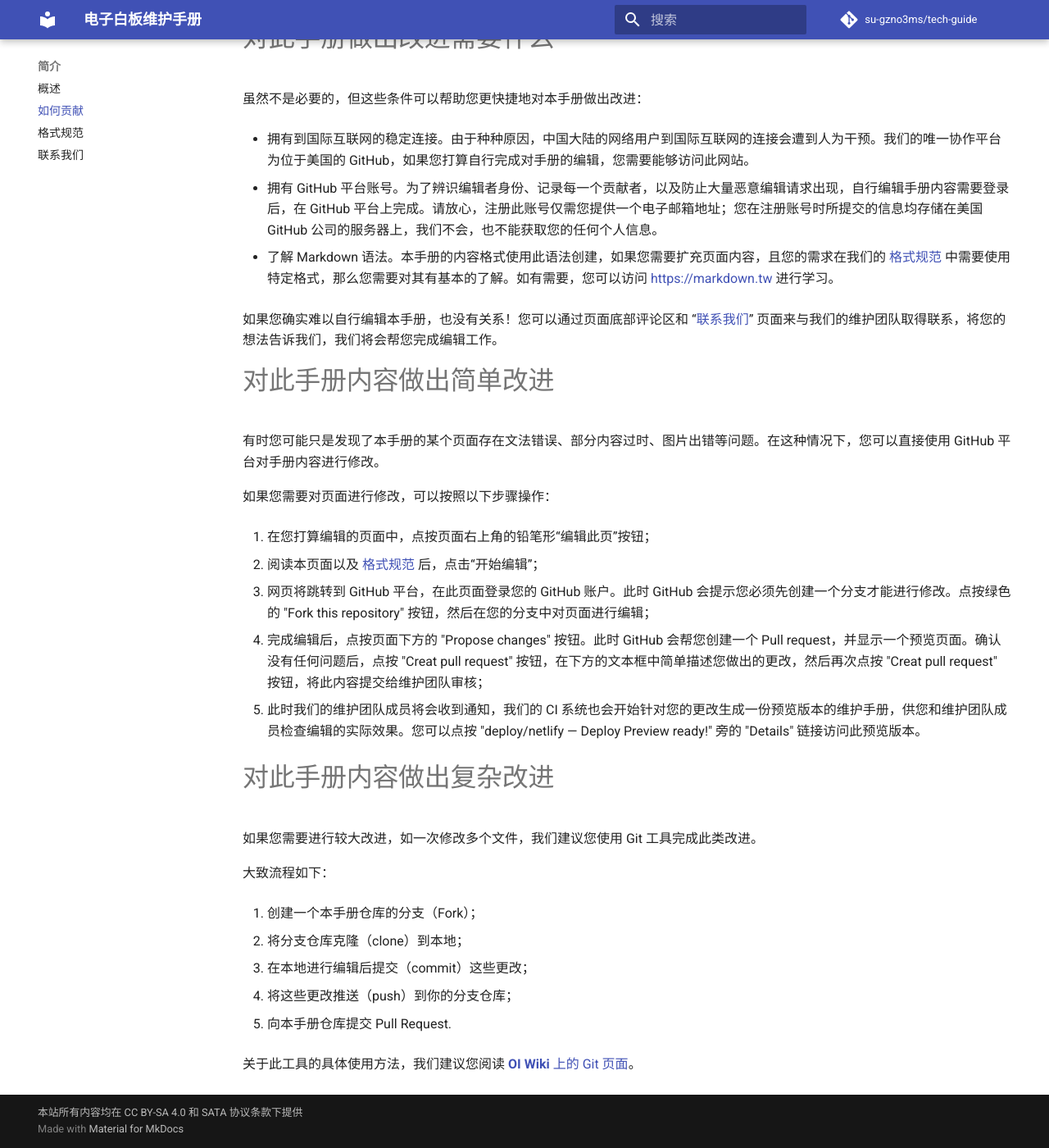
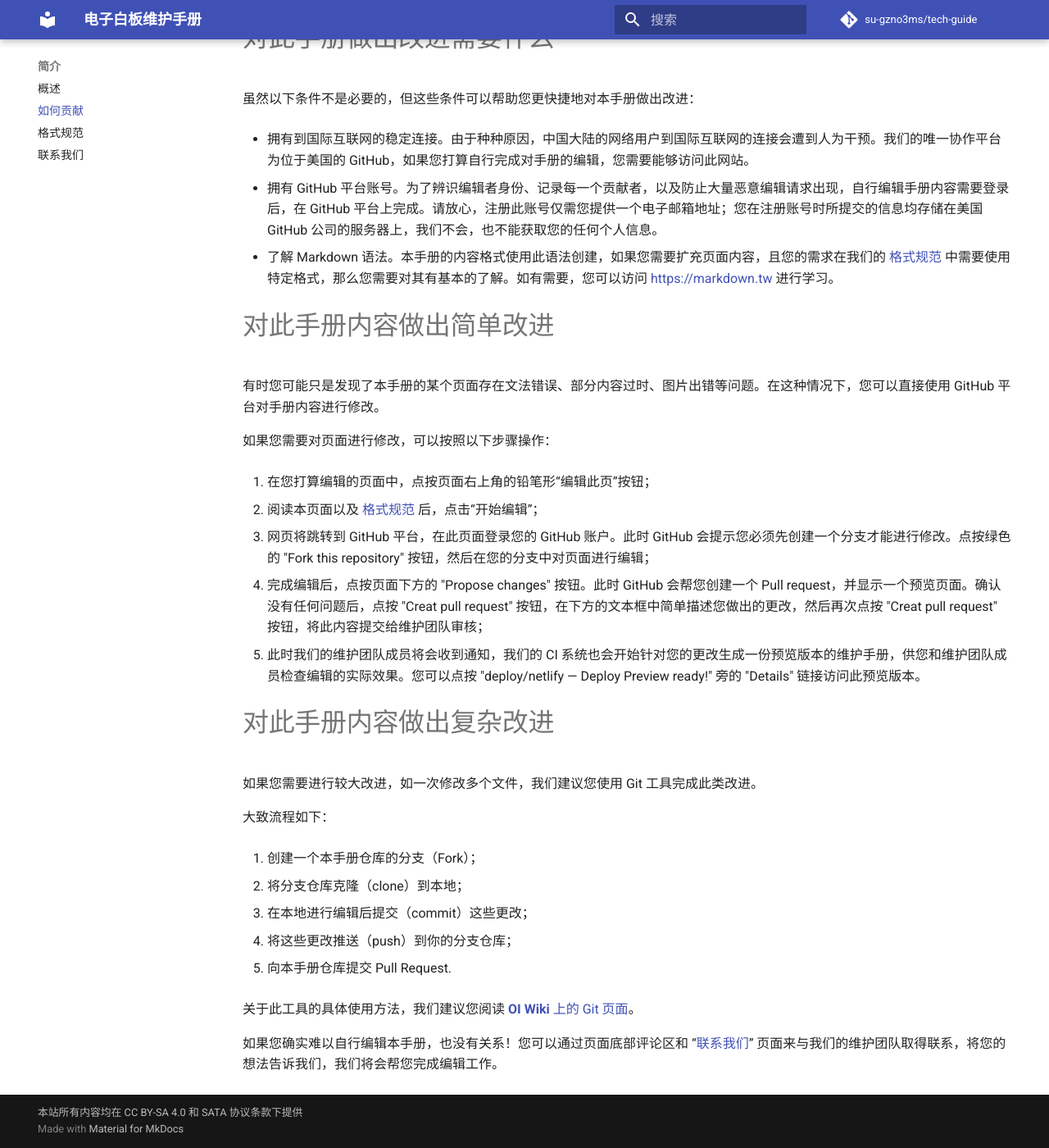
Before and after one commit to su-gzno3ms/tech-guide, an MkDocs documentation site: the page built from docs/how-to-contribute.md, in a window 1280 px wide and 1400 px high, scrolled down 219 px. Shown: the whole window at 82% size. Built offline with MkDocs 1.6.1 and Material for MkDocs 9.7.7, drawn with Linux system fonts in a browser that asks for light colours; comment, search, counter and statistics services are not loaded; part of the change alters nothing that is shown.

Commit message:
修订第6行，将原第14行内容遗至最后一行

```diff
--- a/docs/how-to-contribute.md
+++ b/docs/how-to-contribute.md
@@ -3,15 +3,13 @@
 此页面讲述对本手册做出改进的具体过程，在编辑或新建页面前，请阅读本页面，以便您能够更好地进行改进。
 
 # 对此手册做出改进需要什么
-虽然不是必要的，但这些条件可以帮助您更快捷地对本手册做出改进：
+虽然以下条件不是必要的，但这些条件可以帮助您更快捷地对本手册做出改进：
 
 - 拥有到国际互联网的稳定连接。由于种种原因，中国大陆的网络用户到国际互联网的连接会遭到人为干预。我们的唯一协作平台为位于美国的 GitHub，如果您打算自行完成对手册的编辑，您需要能够访问此网站。
 
 - 拥有 GitHub 平台账号。为了辨识编辑者身份、记录每一个贡献者，以及防止大量恶意编辑请求出现，自行编辑手册内容需要登录后，在 GitHub 平台上完成。请放心，注册此账号仅需您提供一个电子邮箱地址；您在注册账号时所提交的信息均存储在美国 GitHub 公司的服务器上，我们不会，也不能获取您的任何个人信息。
 
 - 了解 Markdown 语法。本手册的内容格式使用此语法创建，如果您需要扩充页面内容，且您的需求在我们的 [格式规范](/format-specification) 中需要使用特定格式，那么您需要对其有基本的了解。如有需要，您可以访问 <https://markdown.tw>{: target="_blank" rel="noopener noreferrer" .external } 进行学习。
-
-如果您确实难以自行编辑本手册，也没有关系！您可以通过页面底部评论区和 “[联系我们](/contact-us)” 页面来与我们的维护团队取得联系，将您的想法告诉我们，我们将会帮您完成编辑工作。
 
 # 对此手册内容做出简单改进
 有时您可能只是发现了本手册的某个页面存在文法错误、部分内容过时、图片出错等问题。在这种情况下，您可以直接使用 GitHub 平台对手册内容进行修改。
@@ -44,3 +42,6 @@
 5. 向本手册仓库提交 Pull Request.
 
 关于此工具的具体使用方法，我们建议您阅读 [**OI Wiki** 上的 Git 页面](https://oi-wiki.org/tools/git/){: target="_blank" rel="noopener noreferrer" .external }。
+
+
+如果您确实难以自行编辑本手册，也没有关系！您可以通过页面底部评论区和 “[联系我们](/contact-us)” 页面来与我们的维护团队取得联系，将您的想法告诉我们，我们将会帮您完成编辑工作。
```
